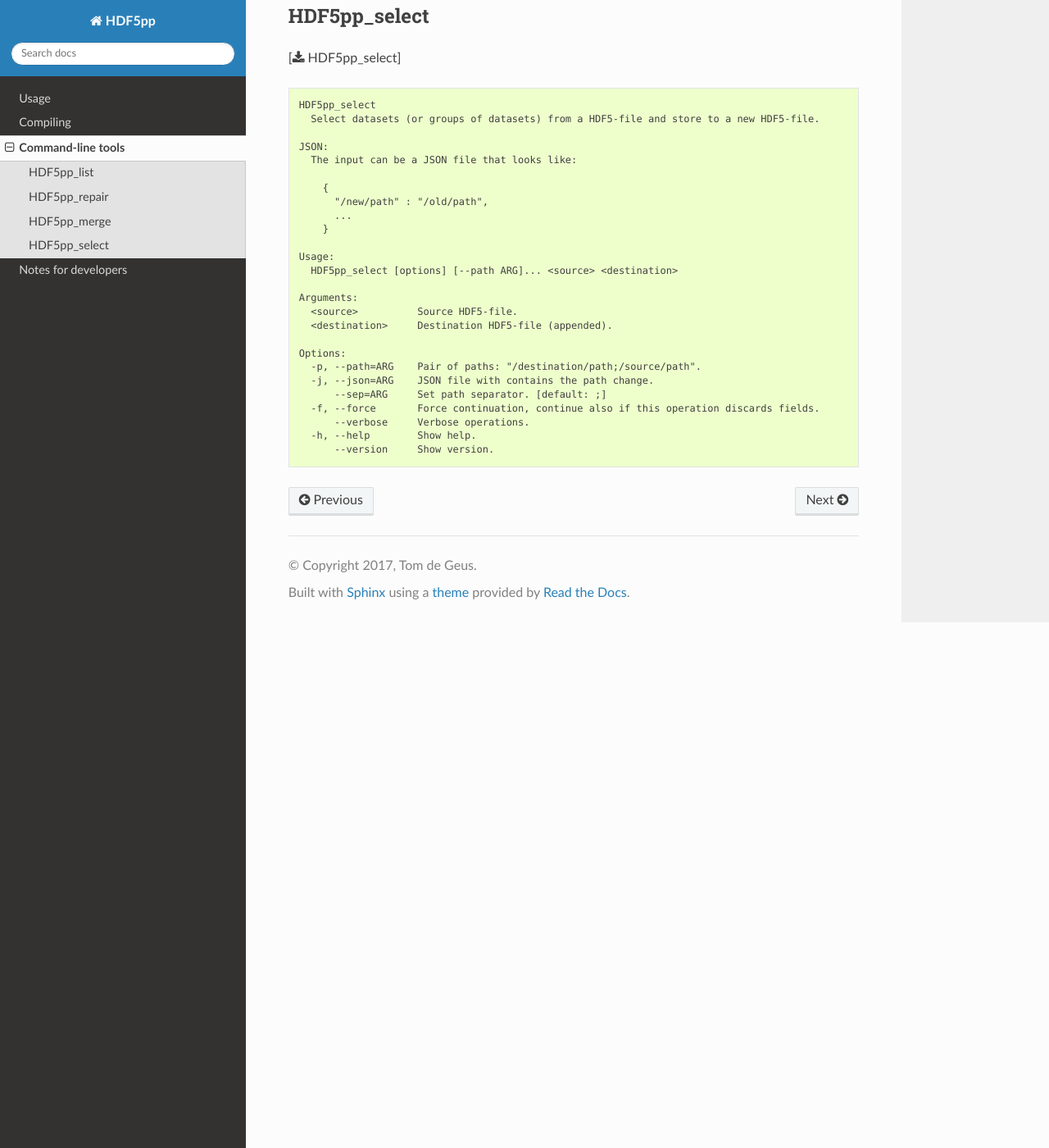
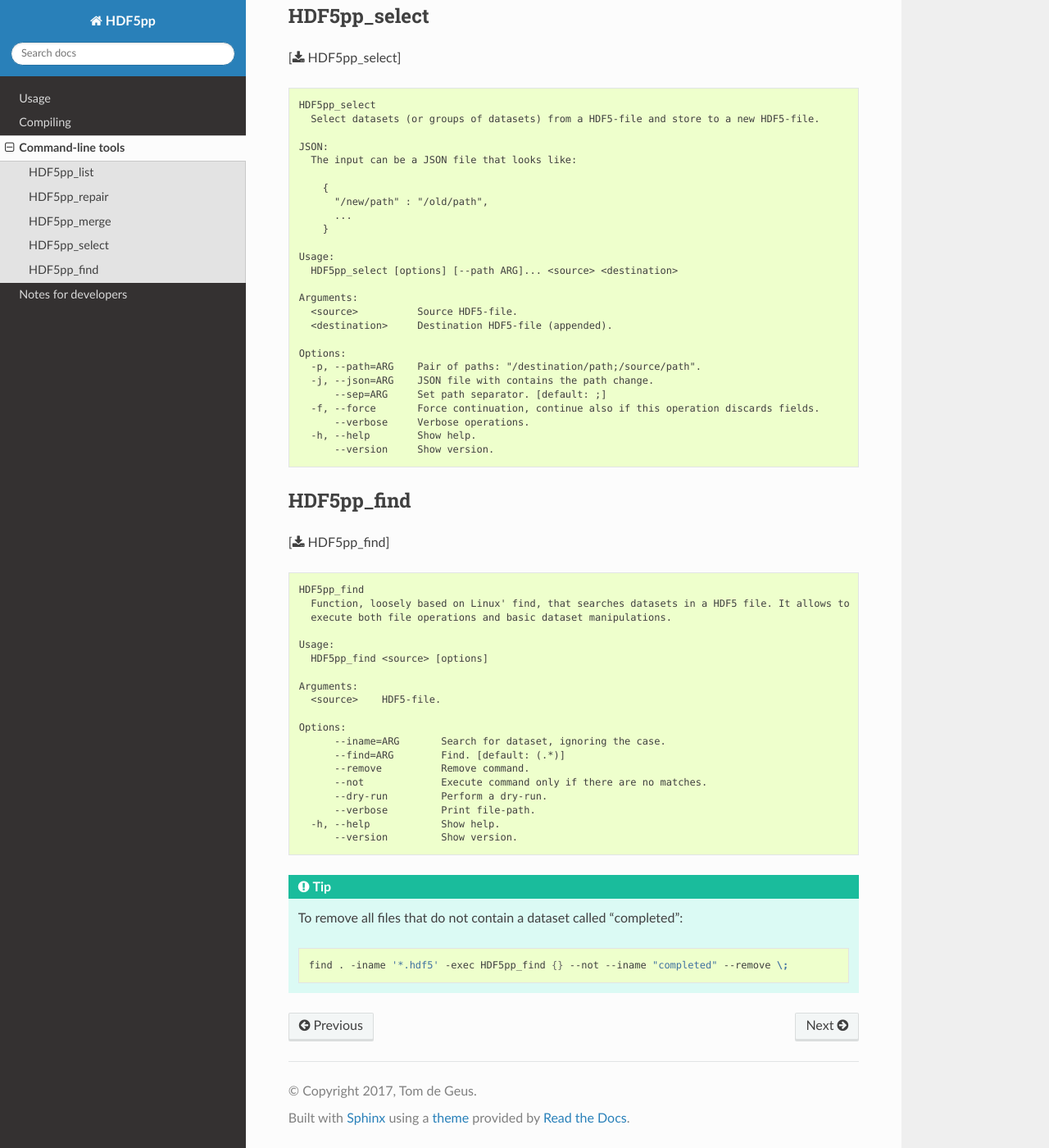
Before and after one commit to tdegeus/HDF5pp, a Sphinx documentation site: the page built from docs/tools.rst, in a window 1280 px wide and 1400 px high, scrolled down 1952 px. Shown: the whole window at 82% size. Built offline with Sphinx 7.4.7 and the Read the Docs theme 2.0.0, drawn with Linux system fonts in a browser that asks for light colours; formulas are drawn with MathJax 3.

Commit message:
Updated tools

```diff
--- a/docs/tools.rst
+++ b/docs/tools.rst
@@ -92,7 +92,7 @@ HDF5pp_merge
     -h, --help          Show help.
         --version       Show version.
 
-.. note::
+.. tip::
 
   To merge a bunch of files one could use:
 
@@ -135,3 +135,38 @@ HDF5pp_select
         --verbose     Verbose operations.
     -h, --help        Show help.
         --version     Show version.
+
+HDF5pp_find
+-------------
+
+[:download:`HDF5pp_find <../bin/HDF5pp_find>`]
+
+.. code-block:: none
+
+  HDF5pp_find
+    Function, loosely based on Linux' find, that searches datasets in a HDF5 file. It allows to
+    execute both file operations and basic dataset manipulations.
+
+  Usage:
+    HDF5pp_find <source> [options]
+
+  Arguments:
+    <source>    HDF5-file.
+
+  Options:
+        --iname=ARG       Search for dataset, ignoring the case.
+        --find=ARG        Find. [default: (.*)]
+        --remove          Remove command.
+        --not             Execute command only if there are no matches.
+        --dry-run         Perform a dry-run.
+        --verbose         Print file-path.
+    -h, --help            Show help.
+        --version         Show version.
+
+.. tip::
+
+  To remove all files that do not contain a dataset called "completed":
+
+  .. code-block:: bash
+
+    find . -iname '*.hdf5' -exec HDF5pp_find {} --not --iname "completed" --remove \;
```
Also changed, not shown: 5 other files.
